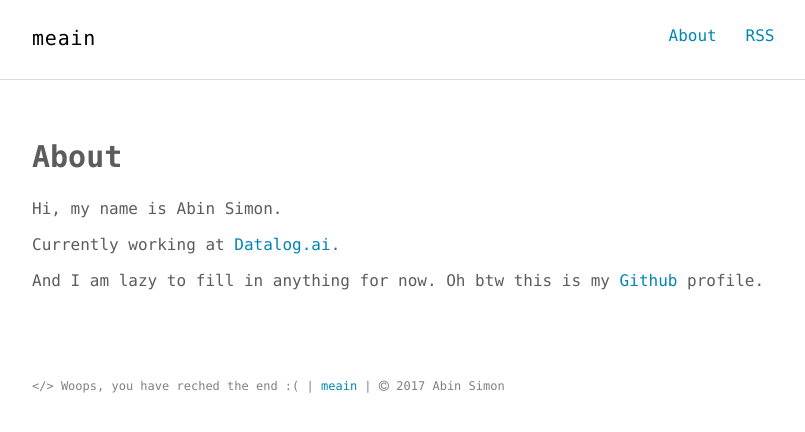
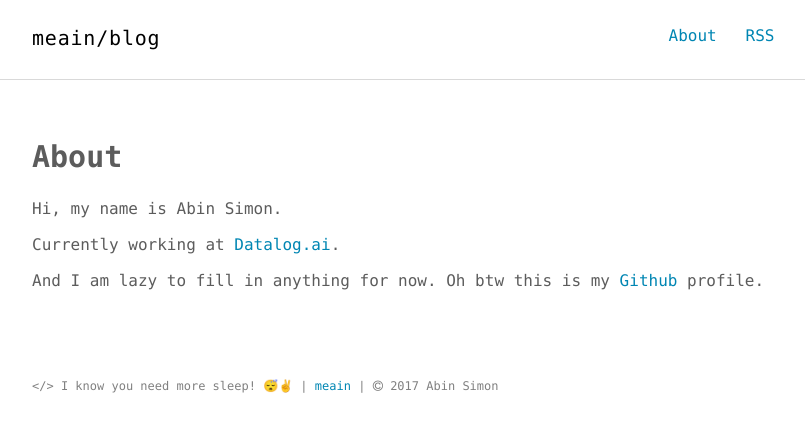
Before and after one commit to meain/blog, a Jekyll site: the page built from about.md, in a window 1280 px wide. Shown: the top 432 px of the page, without its empty margins (232-1037 px from the left). Built offline with Jekyll 4.4.1, drawn with Linux system fonts in a browser that asks for light colours.

Commit message:
change some config

```diff
--- a/_config.yml
+++ b/_config.yml
@@ -1,5 +1,5 @@
 # SEO settings
-title: "meain"
+title: "meain/blog"
 title2: "" # default: ""
 description: "blog"
 keywords: "meain, blog, web, minimalist, vim, emacs, python, js, html, css, shell, scripting"
@@ -30,7 +30,7 @@ sass:
 author:
   name     : "Abin Simon"
   job      : "Software Engineer"
-  bio      : "Just happend to code at times and now its my job. I swear I didn't see that coming."
+  bio      : "And this was supposed to be filled with {{ site.author.bio }} if I had written one"
   thumb    : /images/author.jpg
   email    : abinsimon10@gmail.com
   url      : http://meain.github.io
--- a/_includes/footer.html
+++ b/_includes/footer.html
@@ -1,5 +1,5 @@
 <footer class="site-footer">
   <div class="container">
-      <small class="block">&lt;/&gt; Woops, you have reched the end :(  |  <a href="http://meain.github.io" title="">meain</a>  |  <i class="fa fa-copyright"></i> {{ site.time | date: '%Y' }} {{ site.author.name }}</small>
+      <small class="block">&lt;/&gt; I know you need more sleep! 😴✌️  |  <a href="http://meain.github.io" title="">meain</a>  |  <i class="fa fa-copyright"></i> {{ site.time | date: '%Y' }} {{ site.author.name }}</small>
   </div>
 </footer>
```
